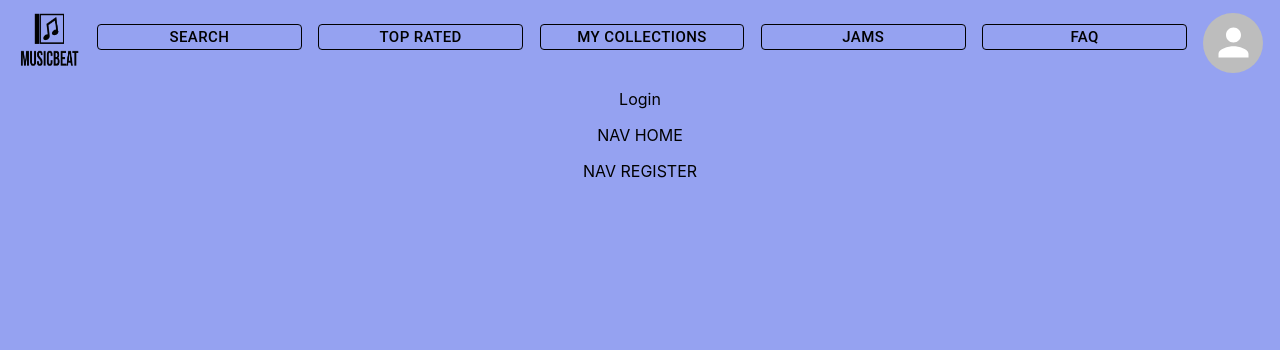
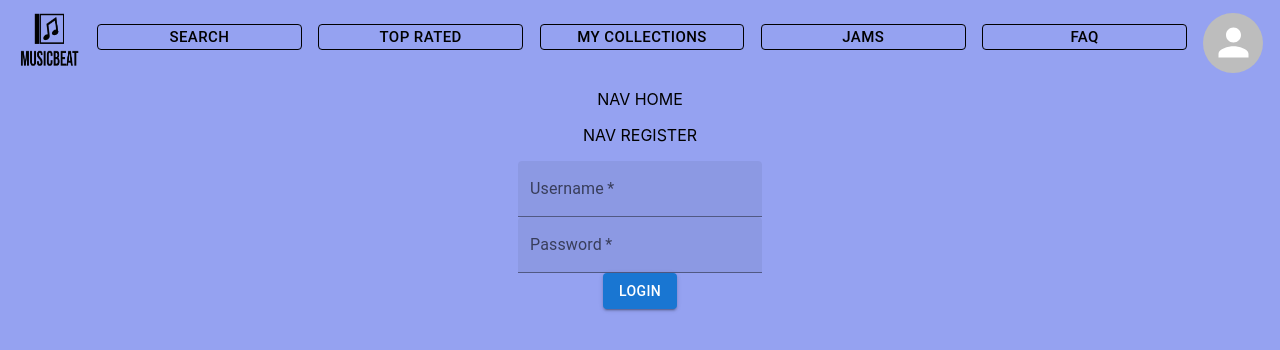
Before and after one commit to keydian/musicbeat, a React (Create React App) app: page /login in a window 1280 px wide. Shown: the top 350 px of the page. Built offline with nearby package versions, Linux system fonts and the light colour scheme.

Commit message:
began working on login and finished axios setup

```diff
--- a/package.json
+++ b/package.json
@@ -15,6 +15,7 @@
     "@types/react": "^17.0.0",
     "@types/react-dom": "^17.0.0",
     "@types/react-redux": "^7.1.20",
+    "axios": "^0.24.0",
     "react": "^17.0.2",
     "react-bootstrap": "^2.0.2",
     "react-dom": "^17.0.2",
--- a/src/components/Login.tsx
+++ b/src/components/Login.tsx
@@ -1,14 +1,78 @@
-import React from "react"
+import { useState, ChangeEvent } from "react"
 import { useNavigate } from "react-router-dom";
+import { LoginCreds } from "../types/types";
+import TextField from '@mui/material/TextField';
+import Box from '@mui/material/Box';
+import { Button } from "@mui/material";
 
 function Login() {
+    const [login, setLogin] = useState<LoginCreds>({ username: "", pwd: "" });
+    const [error, setError] = useState<boolean>(false)
+
     let navigate = useNavigate();
+
+    const validateInput = (val: String) => {
+        if (val === null || val.trim() === '') {
+            setError(true)
+        } else {
+            setError(false)
+        }
+    }
+
+    const changeLogin = (event: ChangeEvent<HTMLInputElement | HTMLTextAreaElement>) => {
+        const value = event.currentTarget.value;
+        const id = event.currentTarget.id;
+        validateInput(value)
+        switch (id) {
+            case "username":
+                setLogin({ ...login, username: value });
+                break;
+            case "pwd":
+                setLogin({ ...login, pwd: value });
+                break;
+        }
+    };
+
+    const submitLogin = () => {
+
+    }
 
     return (
         <div>
-            <p>Login</p>
-            <p onClick={() => {navigate("/")}}>NAV HOME</p>
-            <p onClick={() => {navigate("/register")}}>NAV REGISTER</p>
+            <p onClick={() => { navigate("/") }}>NAV HOME</p>
+            <p onClick={() => { navigate("/register") }}>NAV REGISTER</p>
+
+            <Box
+                component="form"
+                noValidate
+                autoComplete="off"
+            >
+                <TextField
+                    required
+                    error={error}
+                    id="username"
+                    label="Username"
+                    variant="filled"
+                    onChange={(e) => {
+                        changeLogin(e)
+                    }} />
+                <br />
+                <TextField
+                    required
+                    error={error}
+                    id="pwd"
+                    label="Password"
+                    variant="filled"
+                    onChange={(e) => {
+                        changeLogin(e)
+                    }} />
+                <br />
+                <Button
+                    variant="contained"
+                    onClick={() => { console.log(login) }}
+                > Login
+                </Button>
+            </Box>
         </div>
     )
 }
--- a/src/types/types.tsx
+++ b/src/types/types.tsx
@@ -1,4 +1,8 @@
 //REVIEW AND ALTER THIS AS NECESSARY
+export interface LoginCreds {
+    username: string,
+    pwd: string
+}
 
 export interface User {
     username: string,
```
Also changed, not shown: src/axios/axios.tsx (added, +49 -0 lines), 2 other files (tests, documents, lock files or other folders).
